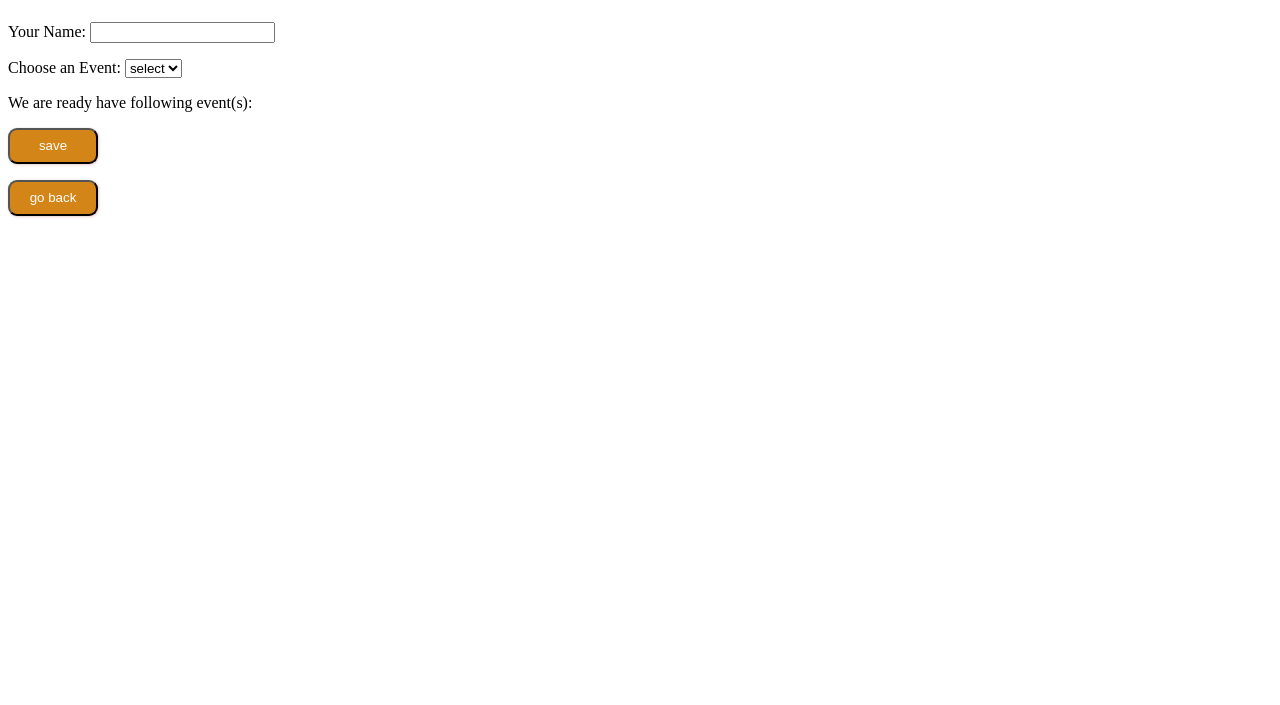
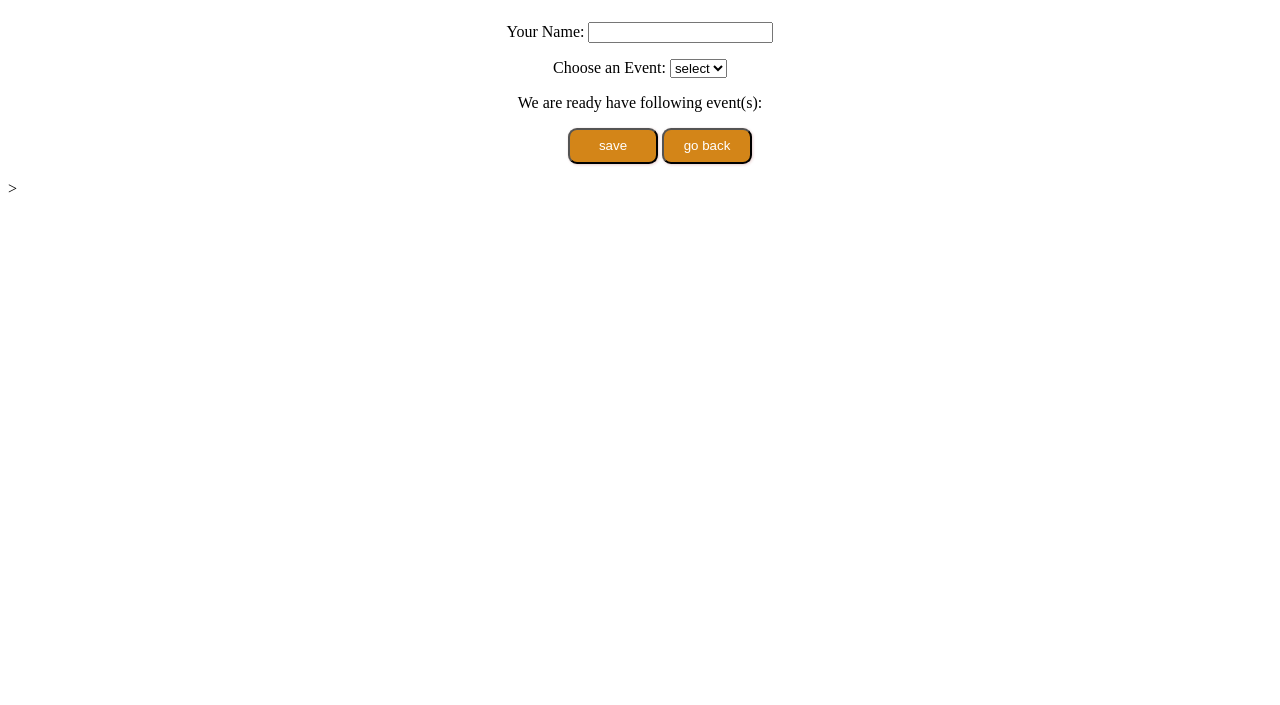
Before and after one commit to QMeier/project_1, a plain HTML site: page SignUp.html in a window 1280 px wide. Shown: the part 95-800 px from the top of the page. Drawn offline with Linux system fonts and the light colour scheme.

Commit message:
centered

```diff
--- a/SignUp.html
+++ b/SignUp.html
@@ -6,18 +6,18 @@
 	</head>
 	<body>
 		<div>
+			<center>
 			<h1 class = "centeredtext">Sign up for a event</h1>
 			<section>
 				<p>Your Name: <input type="text" id="name"></p>
 				<p>Choose an Event: <select id="eventoption"></select></p>
 				<section id ="Eventlist"></section>
-				<p><input type="button" id="button" value="save" onclick="Addmember('name','eventoption');"></p>
-				<!--
-					<a><input type="button"> href="index.html">Back</a>
-				-->
+				<ul>
+				<a><input type="button" id="button" value="save" onclick="Addmember('name','eventoption');"></a>
 				<a href="index.html"><button id="button">go back</button></a>
+				</ul>
 			</section>
-
+			</center>>
 		</div>
 	</body>
 </html>
```
